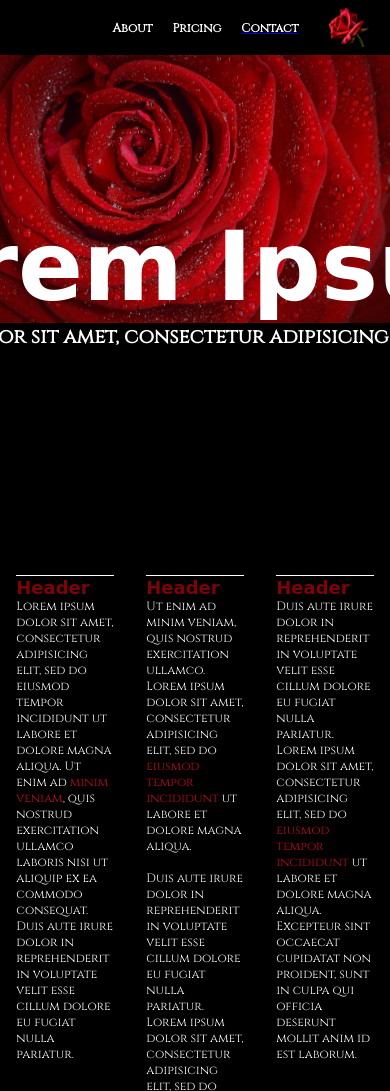
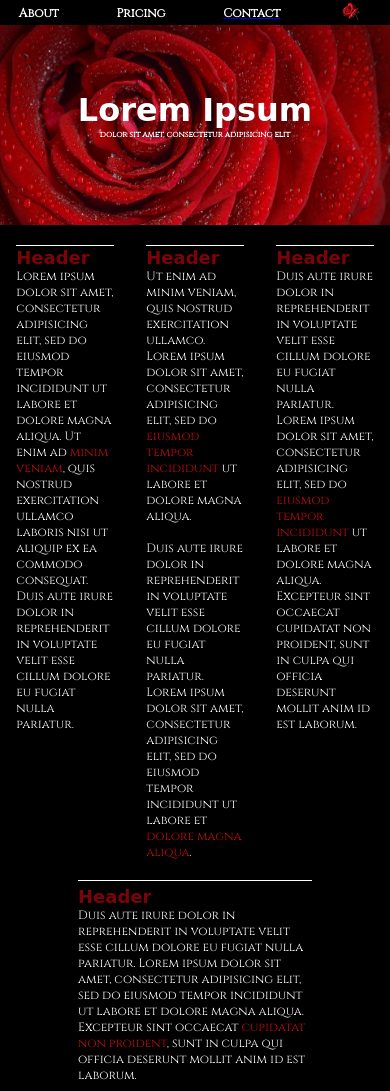
Before and after one commit to cwithac/lorem_ipsum_roses, a website: page public/index.html in a window 390 px wide. Shown: the top 1091 px of the page. Drawn offline with nearby package versions, Linux system fonts and the light colour scheme; some packages are replaced by stand-ins of ours; a web font is replaced by a local one.

Commit message:
Mobile responsive for nav, hero and footer

```diff
--- a/public/css/style.scss
+++ b/public/css/style.scss
@@ -212,3 +212,71 @@ footer:hover {
   cursor: pointer;
   color: #DDDDDD;
 }
+
+@media (max-width:830px) {
+  .hero {
+    height: 400px;
+    .hero-text {
+      h1 {
+        font-size: 4em;
+      }
+      h2 {
+        font-size: .75em;
+      }
+    }
+  }
+  .header-footer {
+    height: 25px;
+    display: flex;
+  }
+  header {
+    img {
+      height: 20px;
+      padding-top: 2px;
+      padding-right: 10px;
+    }
+  }
+  .footer-row {
+    h6 {
+      margin-top: 5%;
+      margin-bottom: 5%;
+    }
+  }
+}
+
+@media (max-width:650px) {
+  .hero {
+    height: 300px;
+    .hero-text {
+      h1 {
+        font-size: 3em;
+      }
+      h2 {
+        font-size: .5em;
+      }
+    }
+  }
+}
+
+@media (max-width:400px) {
+  .hero {
+    height: 200px;
+    .hero-text {
+      h1 {
+        font-size: 2em;
+      }
+      h2 {
+        font-size: .5em;
+      }
+    }
+  }
+  header {
+    justify-content: space-around;
+  }
+  .footer-row {
+    h6 {
+      margin-top: 10%;
+      margin-bottom: 10%;
+    }
+  }
+}
```
Also changed, not shown: public/css/style.css, 1 other file.
